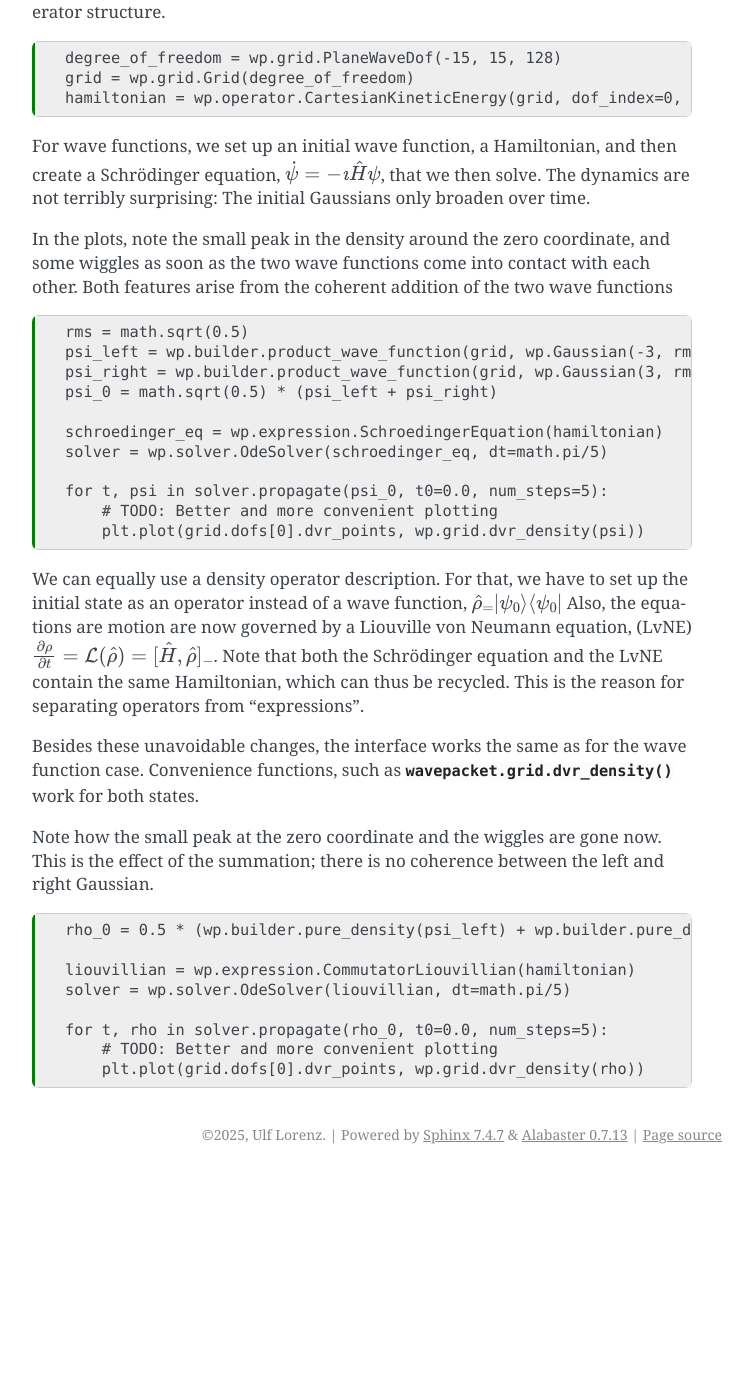
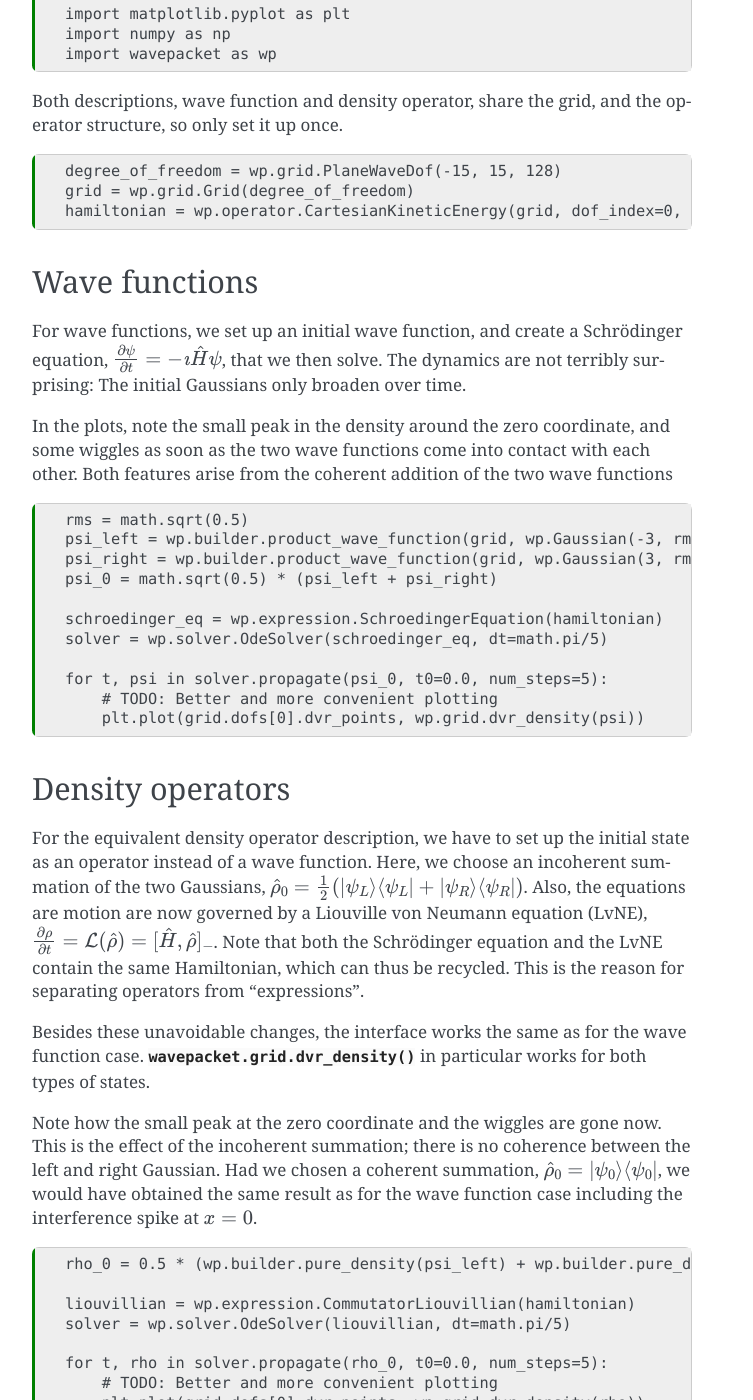
Before and after one commit to ulflor/wavepacket, a Sphinx documentation site: the page built from doc/tutorials/schroedinger_cat.md, in a window 1280 px wide and 1400 px high, scrolled down 388 px. Shown: the whole window, without its empty margins (388-1141 px from the left). Built offline with Sphinx 7.4.7, drawn with Linux system fonts in a browser that asks for light colours; formulas are drawn with MathJax 3; pages that are not in the unit, such as notebooks, are missing from menus; before the commit the page ends 1562 px from its top, so only the background shows below that; some of the changed text lies outside the part shown.

Commit message:
#8 Cleaned up the Schroedinger cat tutorial
Mostly rewording for compactness, more consistent naming and such.

````diff
--- a/doc/tutorials/schroedinger_cat.md
+++ b/doc/tutorials/schroedinger_cat.md
@@ -13,6 +13,10 @@ Switching between wave functions and density operators with minimal overhead
 We consider a simple free particle as a coherent or incoherent sum of two Gaussians.
 This shows the main features without too much detracting physics.
 
+## General setup
+
+We start with a few convenience imports and shortcuts
+
 ```{code-cell}
 import math
 
@@ -22,7 +26,7 @@ import wavepacket as wp
 ```
 
 Both descriptions, wave function and density operator, share the grid, and
-the operator structure.
+the operator structure, so only set it up once.
 
 ```{code-cell}
 degree_of_freedom = wp.grid.PlaneWaveDof(-15, 15, 128)
@@ -30,9 +34,12 @@ grid = wp.grid.Grid(degree_of_freedom)
 hamiltonian = wp.operator.CartesianKineticEnergy(grid, dof_index=0, mass=1.0)
 ```
 
+## Wave functions
+
 For wave functions, we set up an initial wave function,
-a Hamiltonian, and then create a Schrödinger equation,
-{math}`\dot \psi = -\imath \hat H \psi`, that we then solve.
+and create a Schrödinger equation,
+{math}`\frac{\partial \psi}{\partial t} = -\imath \hat H \psi`,
+that we then solve.
 The dynamics are not terribly surprising:
 The initial Gaussians only broaden over time.
 
@@ -54,11 +61,13 @@ for t, psi in solver.propagate(psi_0, t0=0.0, num_steps=5):
     plt.plot(grid.dofs[0].dvr_points, wp.grid.dvr_density(psi))
 ```
 
-We can equally use a density operator description.
-For that, we have to set up the initial state as an operator
-instead of a wave function,
-{math}`\hat \rho_ = |\psi_0\rangle\langle\psi_0|`
-Also, the equations are motion are now governed by a Liouville von Neumann equation, (LvNE)
+## Density operators
+
+For the equivalent density operator description, we have to set up the initial state
+as an operator instead of a wave function. Here, we choose an incoherent summation
+of the two Gaussians,
+{math}`\hat \rho_0 = \frac{1}{2}(|\psi_L\rangle\langle\psi_L| + |\psi_R\rangle\langle\psi_R|)`.
+Also, the equations are motion are now governed by a Liouville von Neumann equation (LvNE),
 {math}`\frac{\partial \rho}{\partial t} = \mathcal{L}(\hat \rho) = [\hat H, \hat \rho]_-`.
 Note that both the Schrödinger equation and the LvNE contain the same
 Hamiltonian, which can thus be recycled. This is the reason for separating
@@ -66,11 +75,15 @@ operators from "expressions".
 
 Besides these unavoidable changes, the interface works the same
 as for the wave function case.
-Convenience functions, such as {py:func}`wavepacket.grid.dvr_density` work for both states.
+{py:func}`wavepacket.grid.dvr_density` in particular works for both types of states.
 
 Note how the small peak at the zero coordinate and the wiggles are gone now.
-This is the effect of the summation;
+This is the effect of the incoherent summation;
 there is no coherence between the left and right Gaussian.
+Had we chosen a coherent summation,
+{math}`\hat \rho_0 = |\psi_0\rangle\langle\psi_0|`,
+we would have obtained the same result as for the wave function case including
+the interference spike at {math}`x=0`.
 
 ```{code-cell}
 rho_0 = 0.5 * (wp.builder.pure_density(psi_left) + wp.builder.pure_density(psi_right))
````
